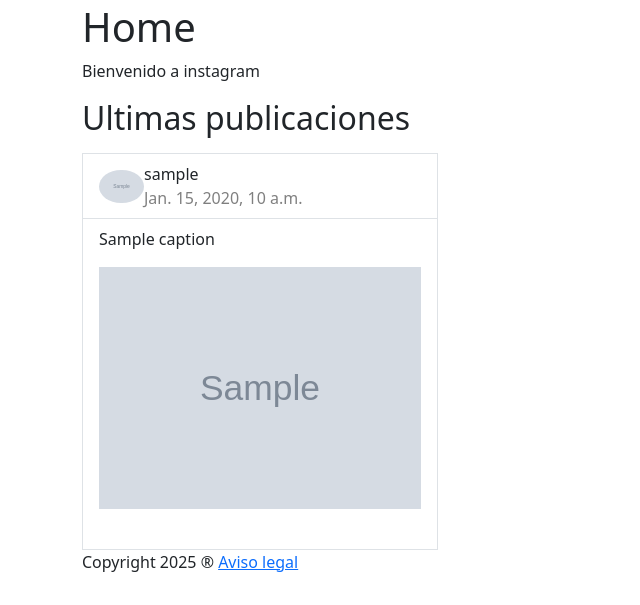
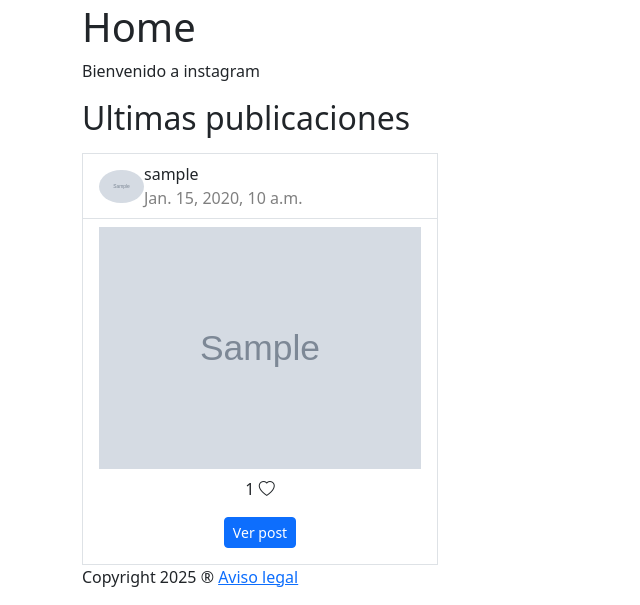
Before and after one commit to Balti2003/Proyecto_instagram_django, a Django app: template instagram/templates/general/home.html in a window 1280 px wide. Shown: the part 197-802 px from the top of the page, without its empty margins (0-640 px from the left). Before the commit the page ends 769 px from the top, so only its background shows below. Run offline with Django 3.2, Linux system fonts and the light colour scheme; the template is opened without the code that fills it: most values are stand-ins (such as "Sample title", 1, 10 or a date in 2020); grey boxes marked "Sample" are stand-in pictures.

Commit message:
Agregando funcionalidad de me gusta a un post

```diff
--- a/instagram/templates/_includes/posts/_post.html
+++ b/instagram/templates/_includes/posts/_post.html
@@ -8,7 +8,19 @@
                     <div class="feed-icon px-2"><i class="fa fa-ellipsis-v text-black-50"></i></div>
                 </div>
             </div>
-            <div class="p-2 px-3"><span>{{ post.caption }}</span></div>
             <div class="feed-image p-2 px-3"><img class="img-fluid img-responsive" src="{{ post.image.url }}"></div>
-            <div class="d-flex justify-content-end socials p-2 py-3"><i class="fa fa-thumbs-up"></i><i class="fa fa-comments-o"></i><i class="fa fa-share"></i></div>
+            <footer>
+                <div class="text-center">
+                    <p>{{ post.likes.all.count }}
+                        {% if request.user in post.likes.all %}
+                            <i class="bi bi-heart-fill"></i>
+                        {% else %}
+                            <i class="bi bi-heart"></i>
+                        {% endif %}
+                    </p>
+                </div>
+                <p class="text-center mt-3 mb-3">
+                    <a class="btn btn-primary btn-sm" role="button" href="{% url 'post_detail' post.pk %}">Ver post</a>
+                </p>
+            </footer>
 </article>
--- a/instagram/urls.py
+++ b/instagram/urls.py
@@ -4,7 +4,7 @@ from django.urls import path
 from .views import HomeView, LoginView, ProfileListView, RegisterView, LegalView, ContactView, logout_view, ProfileDetailView, ProfileUpdateView
 from django.conf import settings
 from django.conf.urls.static import static
-from posts.views import PostCreateView
+from posts.views import PostCreateView, PostDetailView, like_post
 
 urlpatterns = [
     path("", HomeView.as_view(), name="home"),
@@ -17,6 +17,8 @@ urlpatterns = [
     path("profile/<pk>/", ProfileDetailView.as_view(), name="profile_detail"),
     path("profile/update/<pk>/", ProfileUpdateView.as_view(), name="profile_update"),
     path("posts/create/", PostCreateView.as_view(), name="post_create"),
+    path("posts/<pk>/", PostDetailView.as_view(), name="post_detail"),
+    path("posts/like/<pk>/", like_post, name="post_like"),
 
     path('admin/', admin.site.urls),
 ] + static(settings.MEDIA_URL, document_root=settings.MEDIA_ROOT)
```
Also changed, not shown: instagram/templates/posts/post_detail.html (added, +36 -0 lines), posts/views.py (+22 -1 lines).
